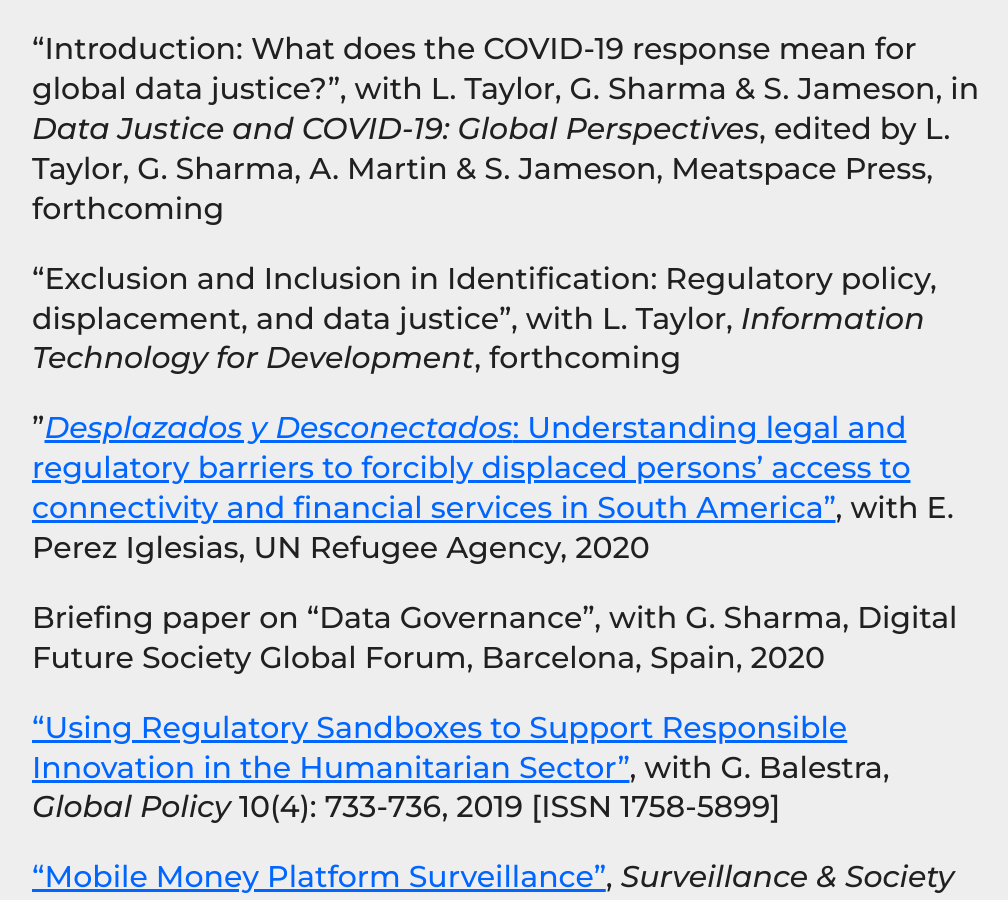
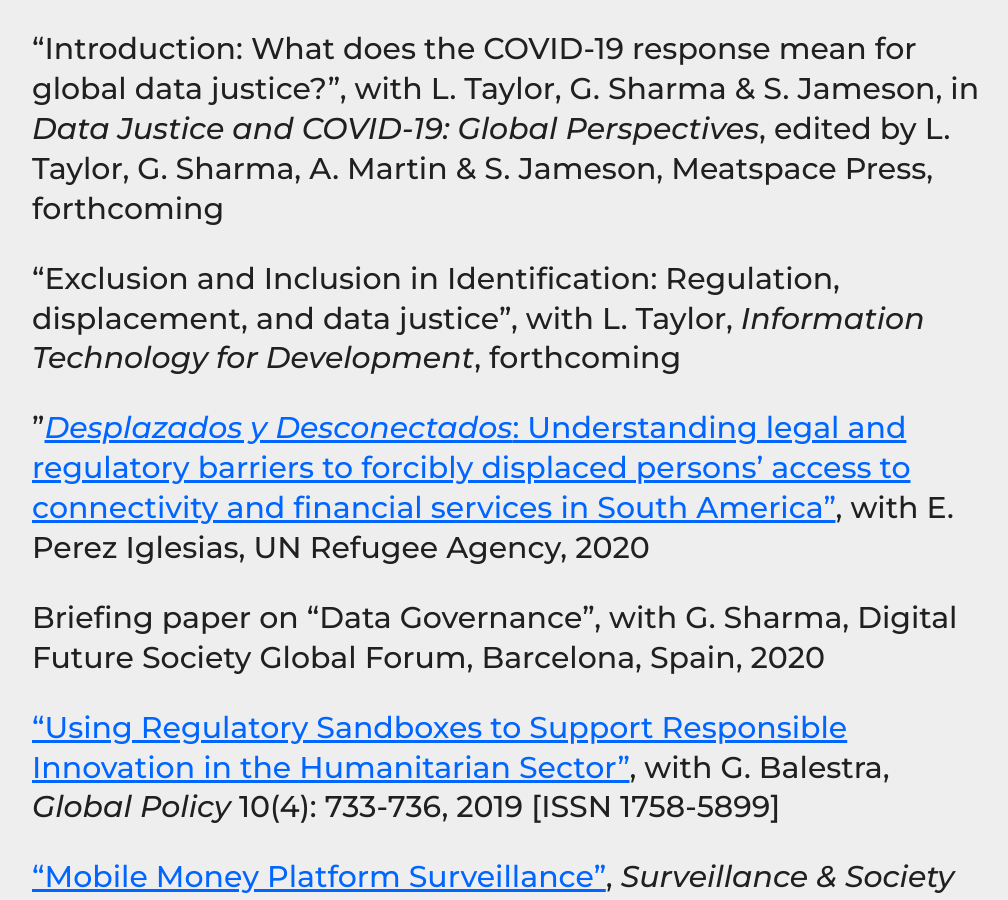
Before and after one commit to haroonalrasheed/641a, a Jekyll site: the page built from select-publications/index.md, in a window 1280 px wide and 900 px high, scrolled down 359 px. Shown: the whole window, without its empty margins (132-1140 px from the left). Built offline with Jekyll 4.4.1, drawn with Linux system fonts in a browser that asks for light colours.

Commit message:
Update index.md

```diff
--- a/select-publications/index.md
+++ b/select-publications/index.md
@@ -9,7 +9,7 @@ _[Contact me](mailto:a.k.martin@alumni.lse.ac.uk) for copies of articles/chapter
 
 "Introduction: What does the COVID-19 response mean for global data justice?", with L. Taylor, G. Sharma & S. Jameson, in *Data Justice and COVID-19: Global Perspectives*, edited by L. Taylor, G. Sharma, A. Martin & S. Jameson, Meatspace Press, forthcoming
 
-"Exclusion and Inclusion in Identification: Regulatory policy, displacement, and data justice", with L. Taylor, *Information Technology for Development*, forthcoming
+"Exclusion and Inclusion in Identification: Regulation, displacement, and data justice", with L. Taylor, *Information Technology for Development*, forthcoming
 
 "[*Desplazados y Desconectados*: Understanding legal and regulatory barriers to forcibly displaced persons’ access to connectivity
 and financial services in South America"](https://www.unhcr.org/innovation/displaced-and-disconnected/), with E. Perez Iglesias, UN Refugee Agency, 2020
```
